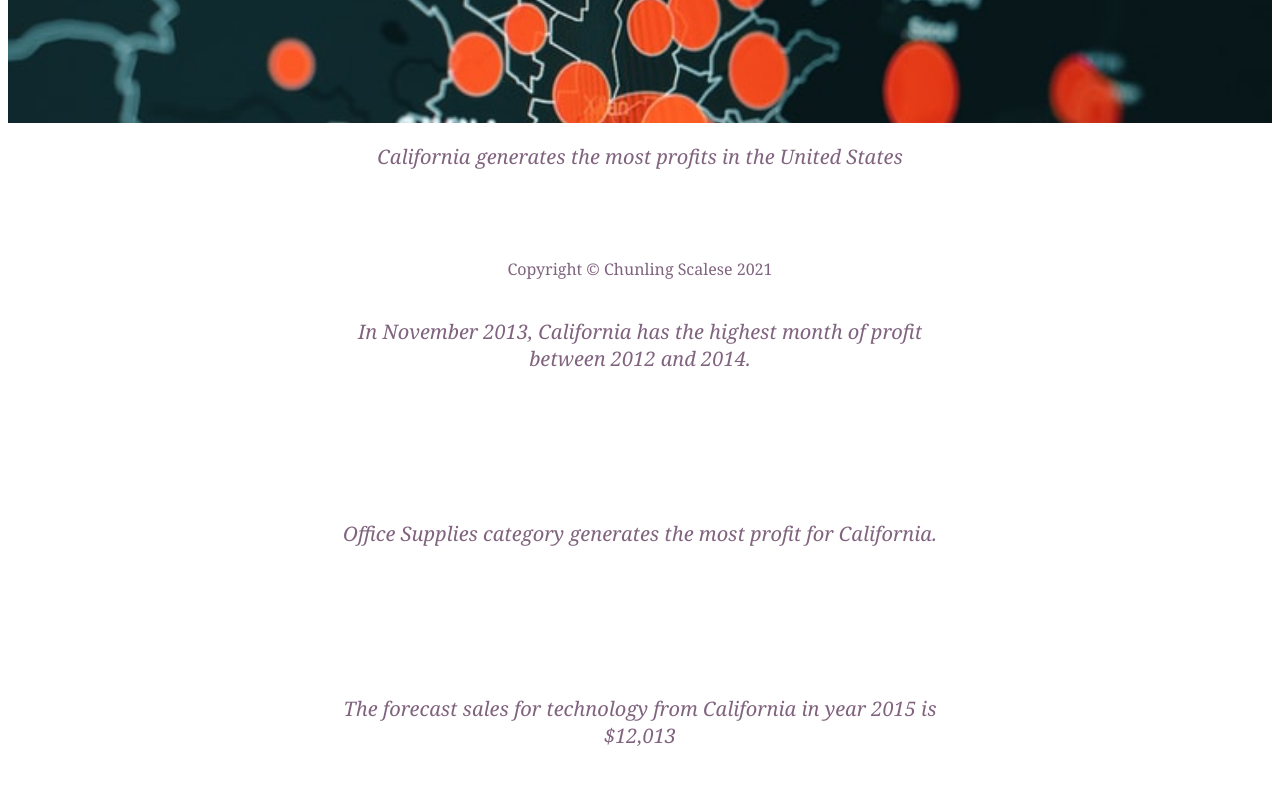
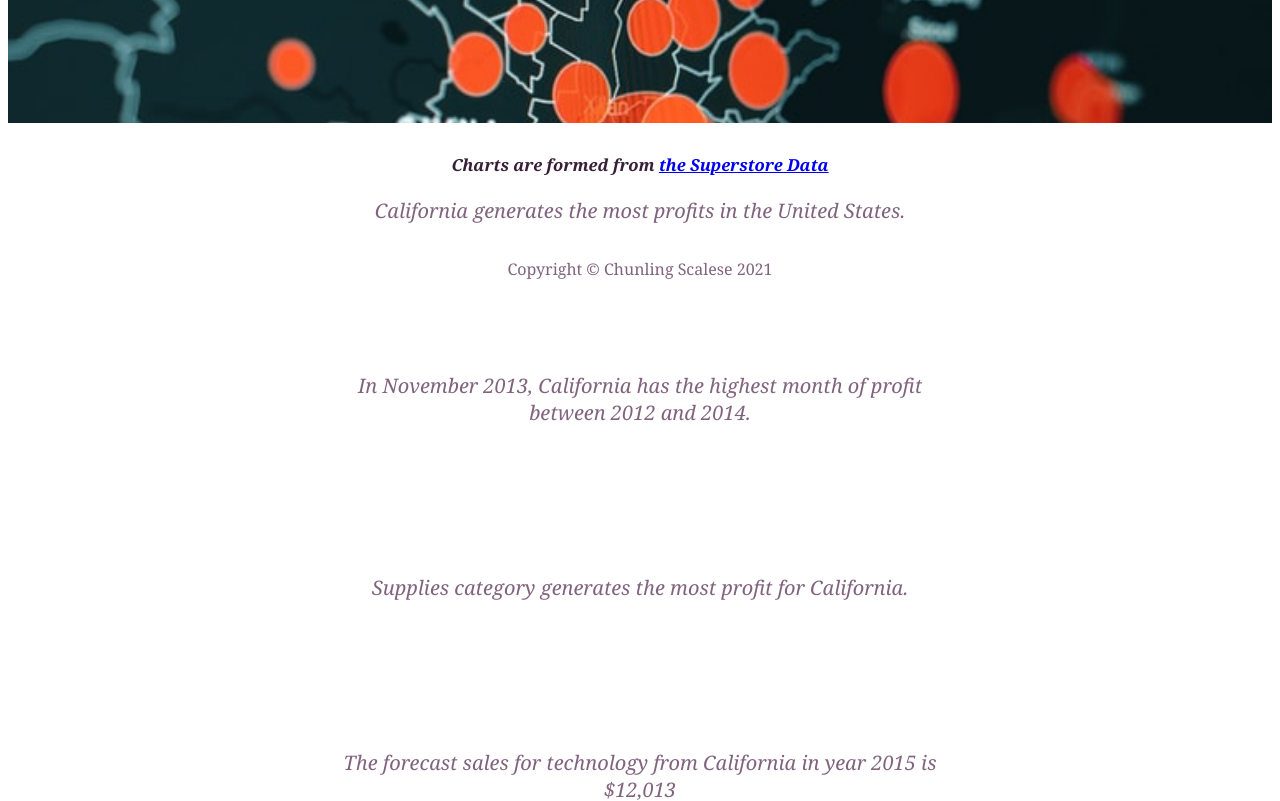
Before and after one commit to cscalese/Lingling, a plain HTML site: page html/dash.html in a window 1280 px wide. Shown: the part 520-1321 px from the top of the page. Drawn offline with Linux system fonts and the light colour scheme.

Commit message:
Add files via upload

```diff
--- a/html/dash.html
+++ b/html/dash.html
@@ -28,7 +28,9 @@
         </header>
 
     </div>
-    <div class="tableau">
+    <div class="tableau">  <br>
+
+        <h5>Charts are formed from <a href="https://public.tableau.com/app/profile/chunling.shi.scalese" title="superstore data" alt="superstore data">the Superstore Data</a></h5><br>
         <!--Tableau 1-->
 
         <div class='tableauPlaceholder' id='viz1639593840395' style='position: relative'>
@@ -53,7 +55,7 @@
             vizElement.parentNode.insertBefore(scriptElement, vizElement);
         </script>
         <!--Description of chart 1-->
-        <p>California generates the most profits in the United States </p>
+        <p>California generates the most profits in the United States. </p>
         <br><br><br><br>
         <!--tableau 2-->
         <div class='tableauPlaceholder' id='viz1639594207016' style='position: relative'>
@@ -108,7 +110,7 @@
             vizElement.parentNode.insertBefore(scriptElement, vizElement);
         </script>
         <!--description of tableau 3-->
-        <p>Office Supplies category generates the most profit for California.</p>
+        <p>Supplies category generates the most profit for California.</p>
         <br><br><br><br>
         <!--Tableau 4-->
         <div class='tableauPlaceholder' id='viz1639594656468' style='position: relative'>
@@ -140,9 +142,13 @@
         <br><br><br><br>
     </div>
 
+
     <!-- Footer-->
 
-    <div class=footer>Copyright &copy; Chunling Scalese 2021</div>
+
+    <div class=footer>
+        Copyright &copy; Chunling Scalese 2021
+    </div>
 
 
 </body>
```
